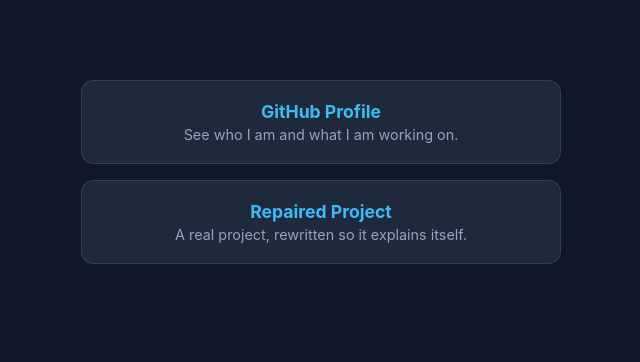
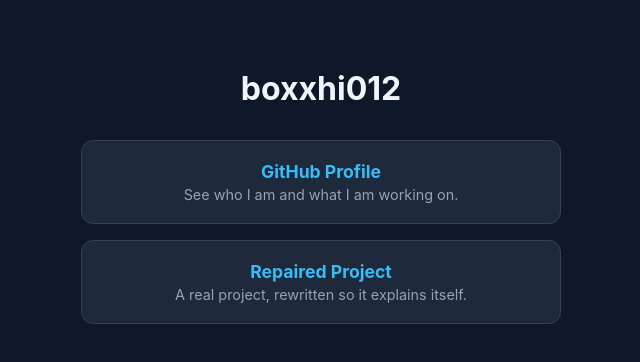
Before and after one commit to boxxhi012/portfolio, a plain HTML site: page index.html in a window 1280 px wide. Shown: the whole page, without its empty margins (319-959 px from the left). Drawn offline with Linux system fonts and the light colour scheme.

Commit message:
Update index.html
change your name

```diff
--- a/index.html
+++ b/index.html
@@ -3,7 +3,7 @@
 <head>
     <meta charset="UTF-8">
     <meta name="viewport" content="width=device-width, initial-scale=1.0">
-    <title><Your Name></title>
+    <title>boxxhi012</title>
     <style>
         body {
             margin: 0;
@@ -64,7 +64,7 @@
 </head>
 <body>
     <main>
-        <h1><Your Name></h1>
+        <h1>boxxhi012</h1>
         <p class="tagline"><One current line: what you are building or learning right now.></p>
 
         <a class="card" href="https://github.com/<your-username>">
```
